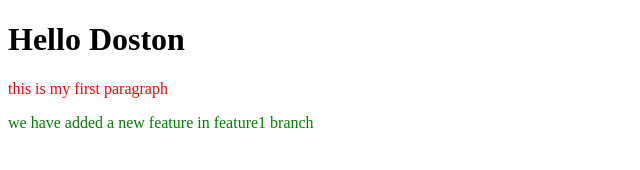
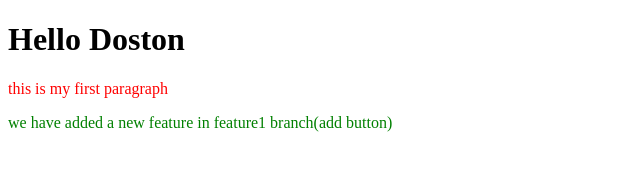
Before and after one commit to shivam-official-26/localRepo, a plain HTML site: page index.html in a window 1280 px wide. Shown: the full height of the page, 0-640 px from the left. Drawn offline with Linux system fonts and the light colour scheme.

Commit message:
Add Button

```diff
--- a/index.html
+++ b/index.html
@@ -9,6 +9,6 @@
   <body>
     <h1>Hello Doston</h1>
     <p>this is my first paragraph</p>
-    <p style="color: green">we have added a new feature in feature1 branch</p>
+    <p style="color: green">we have added a new feature in feature1 branch(add button)</p>
   </body>
 </html>
```
